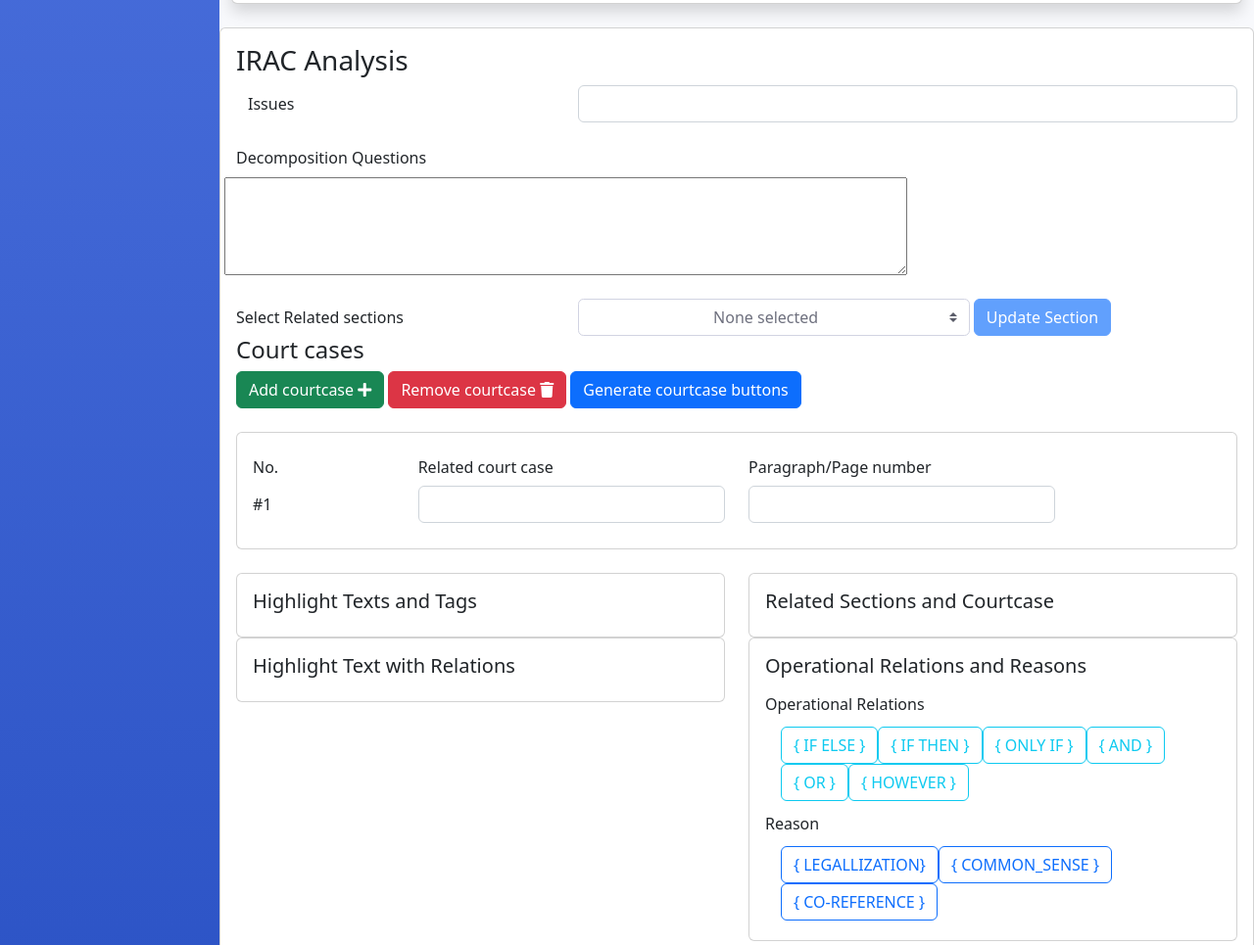
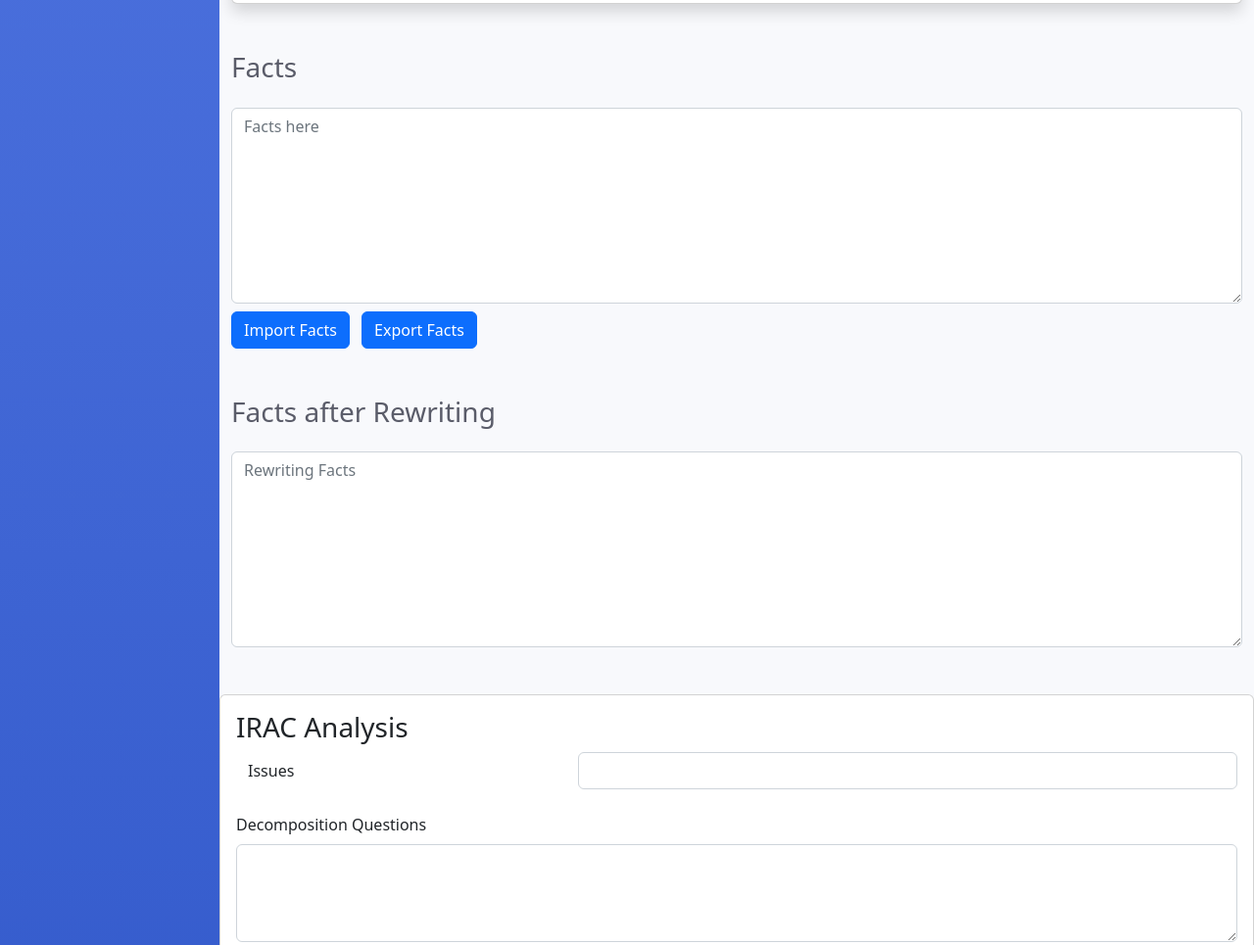
Before and after one commit to Mia-Lynnn/Privacy-Preserving-Rewriting, a plain HTML site: page scenario.html in a window 1280 px wide. Shown: the part 597-1562 px from the top of the page at 98% size. Drawn offline with Linux system fonts and the light colour scheme.

Commit message:
change for version 1.0   all display in textarea

```diff
--- a/scenario.html
+++ b/scenario.html
@@ -229,6 +229,42 @@
                         </div>
                     </div>
                 </div>
+
+                <!-- Facts part -- Mia -->
+                <div class="container-fluid mt-5 mb-5">
+                    <div class="row">
+                      <!-- <div class="col-md-6 offset-md-3"> -->
+                        <h1 class="h3 mb-4 text-gray-800">Facts</h1>
+                        <div>
+                            <textarea class="form-control" placeholder="Facts here" id="FactsTextArea" style="height: 200px;"></textarea>
+                        </div>
+
+                        <div class="mt-2">
+                            <button type="submit" class="btn btn-primary me-2">Import Facts</button>
+                            <button type="submit" class="btn btn-primary me-2">Export Facts</button>
+                        </div>
+                        <!-- </div> -->
+                    </div>
+                </div>
+
+
+                <!-- Rewriting part -- Mia -->
+                <div class="container-fluid mt-5 mb-5">
+                    <div class="row">
+                      <!-- <div class="col-md-6 offset-md-3"> -->
+                        <h1 class="h3 mb-4 text-gray-800">Facts after Rewriting</h1>
+                        <div>
+                            <textarea class="form-control" placeholder="Rewriting Facts" id="RewritingText" style="height: 200px;"></textarea>
+                        </div>
+                        <!-- </div> -->
+                    </div>
+                </div>
+
+
+
+
+
+
                 <div class="card">
                     <div class="card-body">
                         <h3 class="card-title">IRAC Analysis</h3>
@@ -246,7 +282,7 @@
 
                                <div class="row">
                                 <label>Decomposition Questions</label>
-                                <textarea class="col-sm-8" id="decompositions" style="height: 100px;"></textarea>
+                                <div><textarea class="form-control" id="decompositions" style="height: 100px;"></textarea></div>
                             </div>
                               <br />
 
@@ -662,7 +698,9 @@
 
                             <div class="row">
                                 <label>Analysis</label>
-                                <textarea class="form-control" placeholder="Analysis here" id="analysisTextArea" style="height: 200px;"></textarea>
+                                <div>
+                                    <textarea class="form-control" placeholder="Analysis here" id="analysisTextArea" style="height: 200px;"></textarea>
+                                </div>
                             </div>
                             <br />
 
```
Also changed, not shown: dashboard.html (+1 -1 lines).
